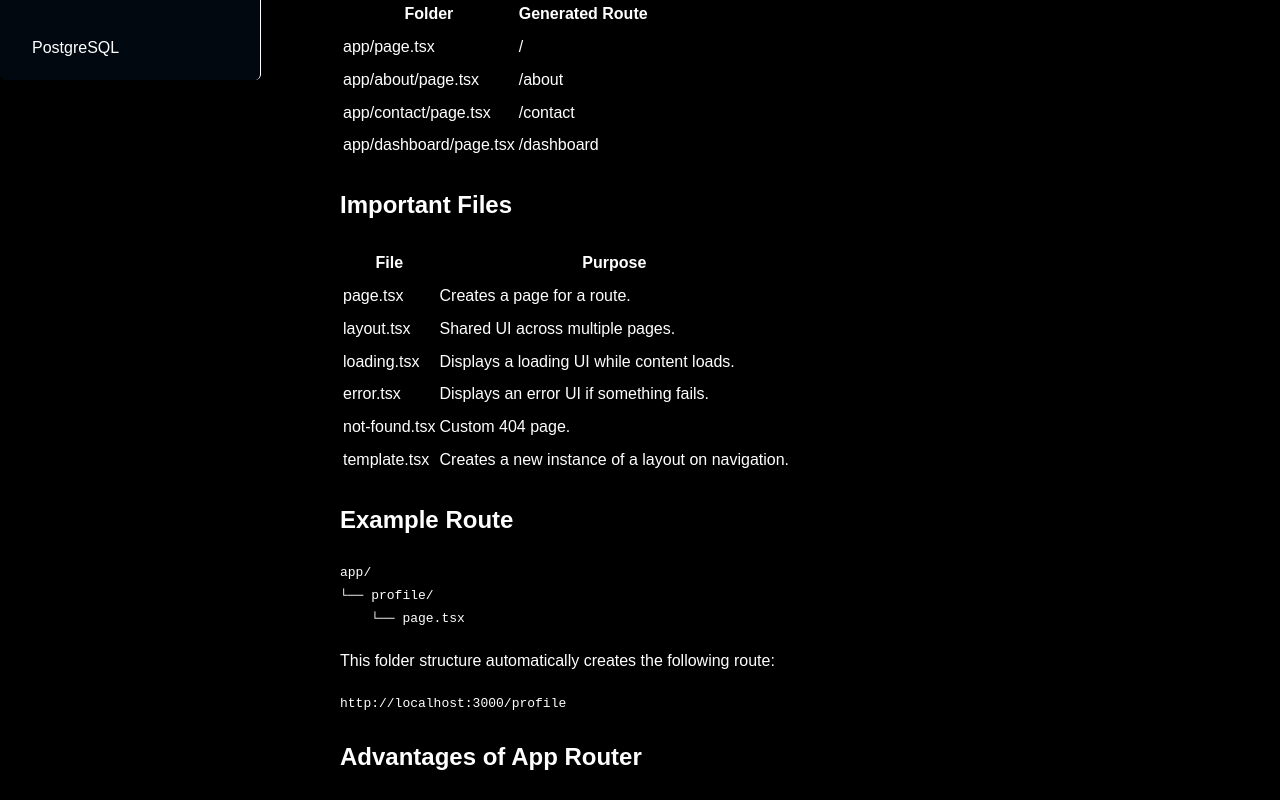
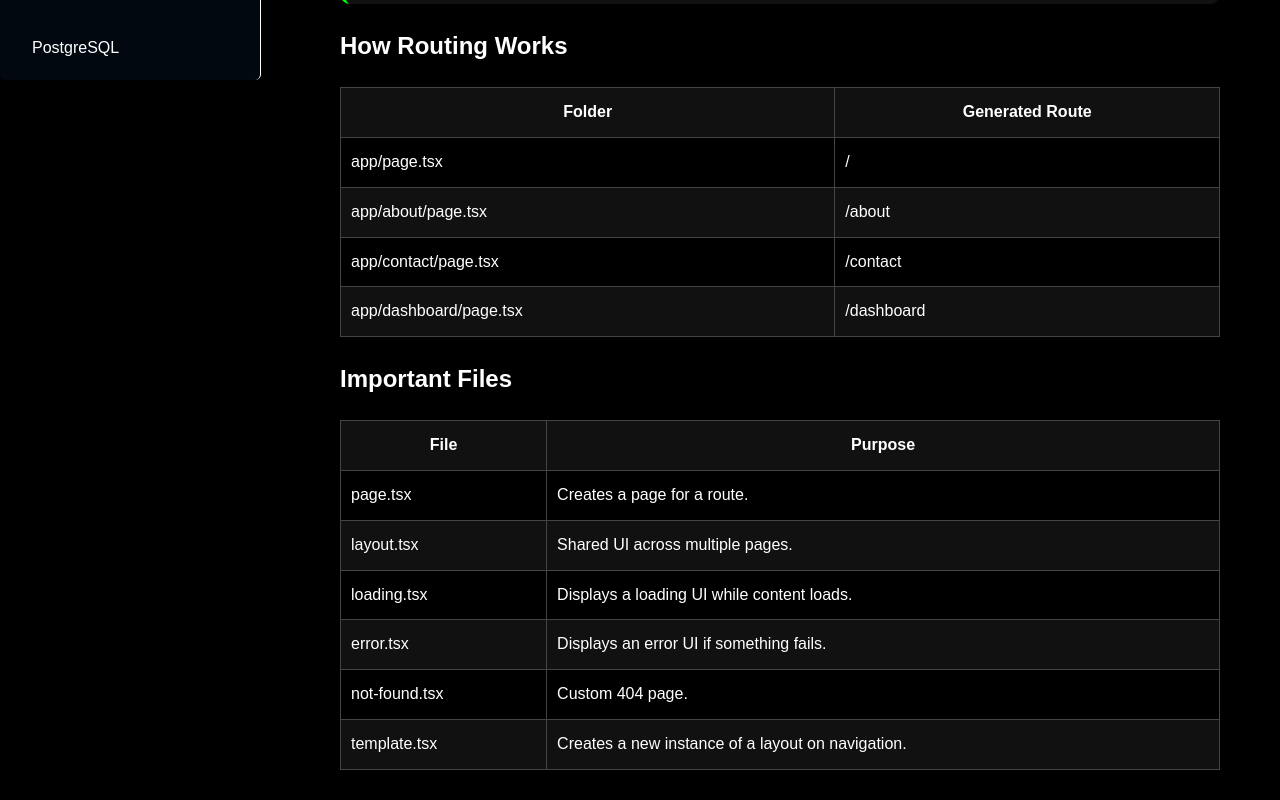
Before and after one commit to asmitbiswas/Project-Next-JS, a Next.js app in the folder app/: page /Next.js/App_Router in a window 1280 px wide. Shown: the part 760-1560 px from the top of the page. Built offline with nearby package versions, Linux system fonts and the light colour scheme.

Commit message:
Done App_Route

```diff
--- a/app/app/(categories)/Next.js/(NextTopics)/App_Router/page.tsx
+++ b/app/app/(categories)/Next.js/(NextTopics)/App_Router/page.tsx
@@ -25,7 +25,17 @@ export default function AppRouter() {
 
         <h2>Basic Structure</h2>
 
-        <pre>
+        <pre
+                 style={{
+            background:"#111",
+            overflowX:"auto",
+            borderRadius:"10px",
+            padding:"18px",
+            borderLeft:"5px solid #00ff00",
+            lineHeight:"1.8",
+            fontSize:"16px"
+        }}
+        >
 {`app/
 │
 ├── layout.tsx
@@ -40,79 +50,245 @@ export default function AppRouter() {
 
         <h2>How Routing Works</h2>
 
-        <table>
+        <table
+        style={{
+            borderCollapse:"collapse",
+            width:"100%",
+            overflowX:"auto",
+            border:"1px solid #444",
+            margin:"25 0"
+        }}
+        >
           <tbody>
             <tr>
-              <th>Folder</th>
-              <th>Generated Route</th>
+                    <th
+                    style={{
+                        border:"1px solid #444",
+                        padding:"10px",
+                        background:"#111",
+                    }}
+              >Folder</th>
+              <th
+              style={{
+                border:"1px solid #444",
+                        padding:"10px",
+                        background:"#111",
+              }}
+              >Generated Route</th>
             </tr>
 
             <tr>
-              <td>app/page.tsx</td>
-              <td>/</td>
+              <td
+              style={{
+                border:"1px solid #444",
+                padding:"10px"
+              }}
+              >app/page.tsx</td>
+              <td
+               style={{
+                border:"1px solid #444",
+                padding:"10px"
+              }}
+              >/</td>
             </tr>
 
             <tr>
-              <td>app/about/page.tsx</td>
-              <td>/about</td>
+              <td
+               style={{
+                border:"1px solid #444",
+                padding:"10px",
+                background:"#111",
+              }}
+              >app/about/page.tsx</td>
+              <td
+               style={{
+                border:"1px solid #444",
+                padding:"10px",
+                background:"#111",
+              }}
+              >/about</td>
             </tr>
 
             <tr>
-              <td>app/contact/page.tsx</td>
-              <td>/contact</td>
+              <td
+               style={{
+                border:"1px solid #444",
+                padding:"10px"
+              }}
+              >app/contact/page.tsx</td>
+              <td
+               style={{
+                border:"1px solid #444",
+                padding:"10px"
+              }}
+              >/contact</td>
             </tr>
 
             <tr>
-              <td>app/dashboard/page.tsx</td>
-              <td>/dashboard</td>
+              <td
+               style={{
+                border:"1px solid #444",
+                padding:"10px",
+                background:"#111",
+              }}
+              >app/dashboard/page.tsx</td>
+              <td
+               style={{
+                border:"1px solid #444",
+                padding:"10px",
+                background:"#111",
+              }}
+              >/dashboard</td>
             </tr>
           </tbody>
         </table>
 
         <h2>Important Files</h2>
 
-        <table>
+        <table
+             style={{
+            borderCollapse:"collapse",
+            width:"100%",
+            overflowX:"auto",
+            border:"1px solid #444",
+            margin:"25 0"
+        }}
+        >
           <tbody>
             <tr>
-              <th>File</th>
-              <th>Purpose</th>
+              <th
+               style={{
+                        border:"1px solid #444",
+                        padding:"10px",
+                        background:"#111",
+                    }}
+              >File</th>
+              <th
+               style={{
+                        border:"1px solid #444",
+                        padding:"10px",
+                        background:"#111",
+               }}
+              >Purpose</th>
             </tr>
 
             <tr>
-              <td>page.tsx</td>
-              <td>Creates a page for a route.</td>
+              <td
+                  style={{
+                        border:"1px solid #444",
+                        padding:"10px",
+                        // background:"#111",
+               }}
+              >page.tsx</td>
+              <td
+                  style={{
+                        border:"1px solid #444",
+                        padding:"10px",
+                        // background:"#111",
+               }}
+              >Creates a page for a route.</td>
             </tr>
 
             <tr>
-              <td>layout.tsx</td>
-              <td>Shared UI across multiple pages.</td>
+              <td
+                  style={{
+                        border:"1px solid #444",
+                        padding:"10px",
+                        background:"#111",
+               }}
+              >layout.tsx</td>
+              <td
+                  style={{
+                        border:"1px solid #444",
+                        padding:"10px",
+                        background:"#111",
+               }}
+              >Shared UI across multiple pages.</td>
             </tr>
 
             <tr>
-              <td>loading.tsx</td>
-              <td>Displays a loading UI while content loads.</td>
+              <td
+                  style={{
+                        border:"1px solid #444",
+                        padding:"10px",
+                        // background:"#111",
+               }}
+              >loading.tsx</td>
+              <td
+                  style={{
+                        border:"1px solid #444",
+                        padding:"10px",
+                        // background:"#111",
+               }}
+              >Displays a loading UI while content loads.</td>
             </tr>
 
             <tr>
-              <td>error.tsx</td>
-              <td>Displays an error UI if something fails.</td>
+              <td
+                  style={{
+                        border:"1px solid #444",
+                        padding:"10px",
+                        background:"#111",
+               }}
+              >error.tsx</td>
+              <td
+                 style={{
+                        border:"1px solid #444",
+                        padding:"10px",
+                        background:"#111",
+               }}
+              >Displays an error UI if something fails.</td>
             </tr>
 
             <tr>
-              <td>not-found.tsx</td>
-              <td>Custom 404 page.</td>
+              <td
+                   style={{
+                        border:"1px solid #444",
+                        padding:"10px",
+                        // background:"#111",
+               }}
+              >not-found.tsx</td>
+              <td
+                   style={{
+                        border:"1px solid #444",
+                        padding:"10px",
+                        // background:"#111",
+               }}
+              >Custom 404 page.</td>
             </tr>
 
             <tr>
-              <td>template.tsx</td>
-              <td>Creates a new instance of a layout on navigation.</td>
+              <td
+                   style={{
+                        border:"1px solid #444",
+                        padding:"10px",
+                        background:"#111",
+               }}
+              >template.tsx</td>
+              <td
+                   style={{
+                        border:"1px solid #444",
+                        padding:"10px",
+                        background:"#111",
+               }}
+              >Creates a new instance of a layout on navigation.</td>
             </tr>
           </tbody>
         </table>
 
         <h2>Example Route</h2>
 
-        <pre>
+        <pre
+                 style={{
+            background:"#111",
+            overflowX:"auto",
+            borderRadius:"10px",
+            padding:"18px",
+            borderLeft:"5px solid #00ff00",
+            lineHeight:"1.8",
+            fontSize:"16px"
+        }}
+        >
 {`app/
 └── profile/
     └── page.tsx`}
@@ -122,7 +298,17 @@ export default function AppRouter() {
           This folder structure automatically creates the following route:
         </p>
 
-        <pre>
+        <pre
+                 style={{
+            background:"#111",
+            overflowX:"auto",
+            borderRadius:"10px",
+            padding:"18px",
+            borderLeft:"5px solid #00ff00",
+            lineHeight:"1.8",
+            fontSize:"16px"
+        }}
+        >
 {`http://localhost:3000/profile`}
         </pre>
 
@@ -155,6 +341,33 @@ export default function AppRouter() {
           layouts, server components, loading states, and error handling. It is
           the foundation of every new Next.js application.
         </p>
+
+        <h1>Don't make this Shitty mistake</h1>
+       <pre
+                 style={{
+            background:"#111",
+            overflowX:"auto",
+            borderRadius:"10px",
+            padding:"18px",
+            borderLeft:"5px solid #00ff00",
+            lineHeight:"1.8",
+            fontSize:"16px"
+        }}
+        >
+{`app/
+│
+├── layout.tsx
+├── page.tsx
+├── about/
+│   └── page.tsx
+├── contact/
+│   └── page.tsx
+└── dashboard/
+    └── page.tsx
+├── [Ur route group]/
+    `}
+        </pre>
+        <p>If u do this ur app will break( route won't work properly )</p>
       </div>
     </div>
   );
```
